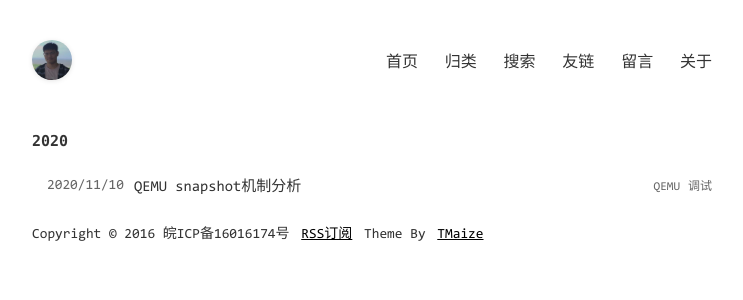
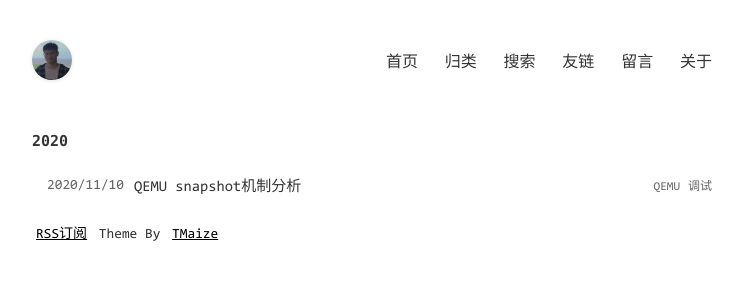
Before and after one commit to watchnima/watchnima.github.io, a Jekyll site: the page built from index.html, in a window 1280 px wide. Shown: the top 300 px of the page, without its empty margins (268-1011 px from the left). Built offline with Jekyll 4.4.1, drawn with Linux system fonts in a browser that asks for light colours.

Commit message:
Remove Textfooter.

```diff
--- a/_config.yml
+++ b/_config.yml
@@ -5,7 +5,6 @@ title: watchnima Blog
 description: watchnima的个人博客
 keywords: Watchnima,Blog,kernel,qemu,virtualization
 author: 阿修罗
-footerText: 'Copyright © 2016 皖ICP备16016174号'
 
 # 这些不要动
 permalink: /posts/:year/:month/:day/:title.html
```
